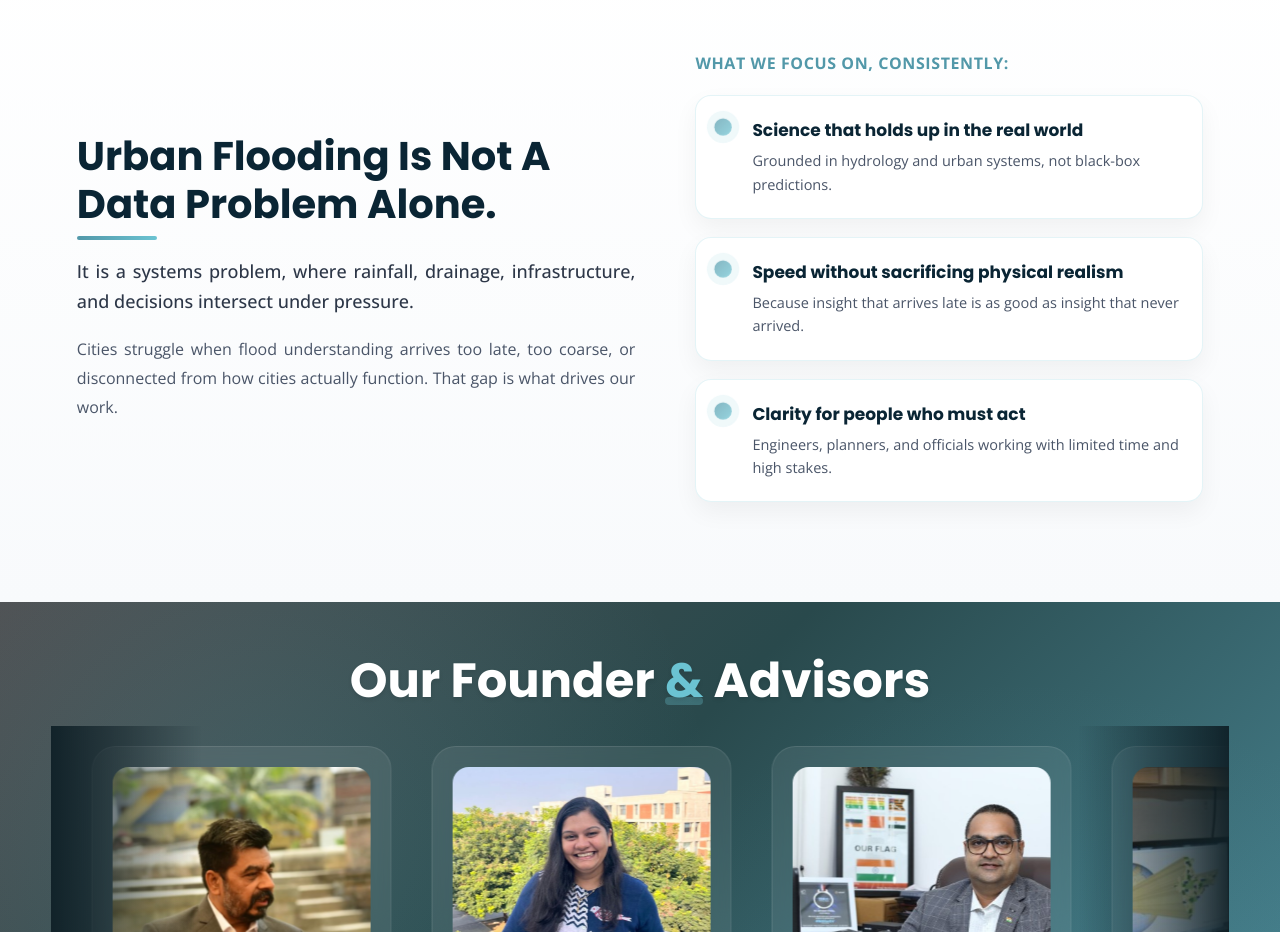
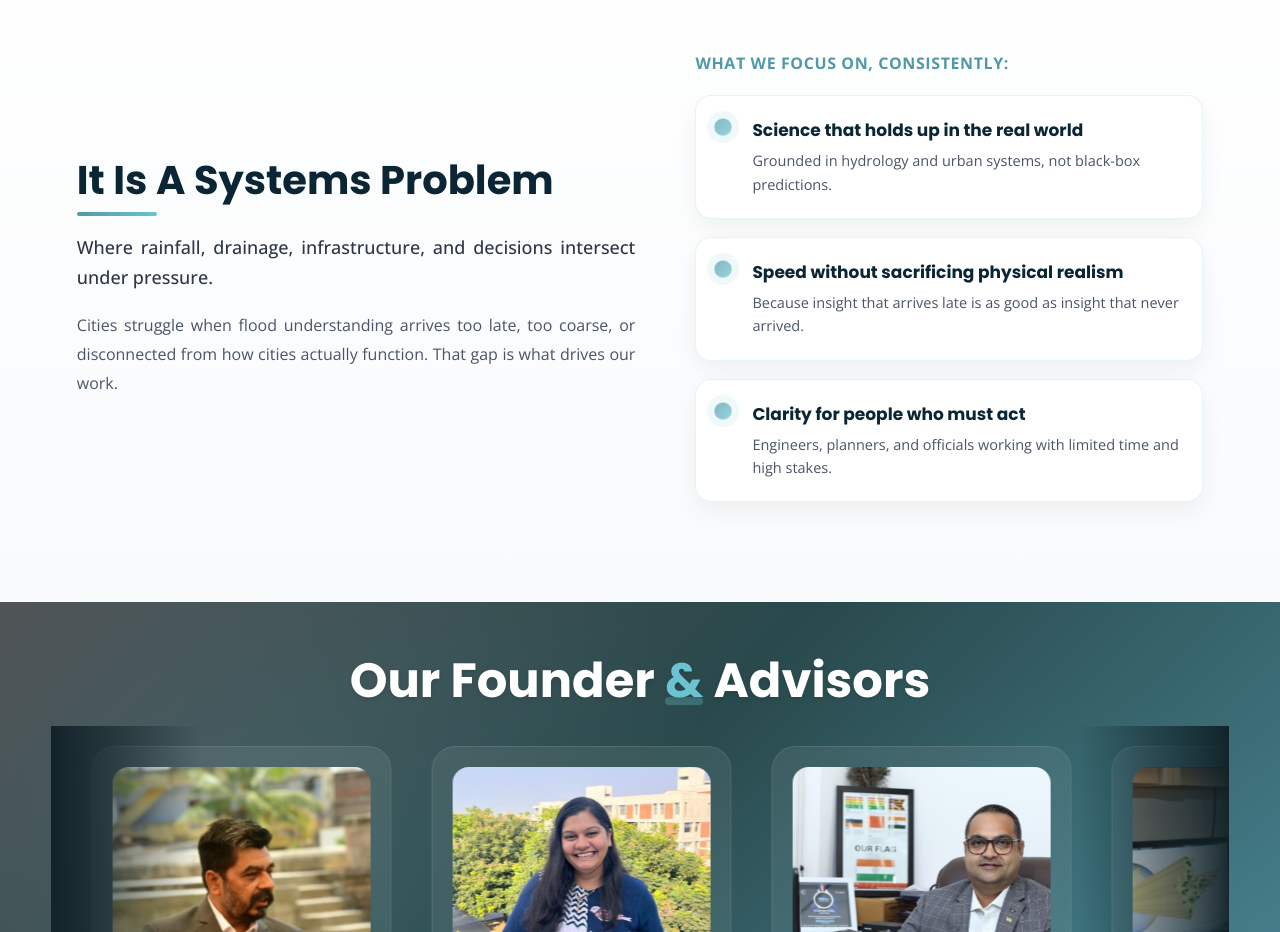
Before and after one commit to Ravi22110219/AIResQWeb, a React (Vite) app: page / in a window 1280 px wide. Shown: the part 3100-4032 px from the top of the page. Built offline with nearby package versions, Linux system fonts and the light colour scheme.

Commit message:
text Update

```diff
--- a/src/Components/UrbanProblemSection/UrbanProblemSection.jsx
+++ b/src/Components/UrbanProblemSection/UrbanProblemSection.jsx
@@ -22,10 +22,10 @@ const UrbanProblemSection = () => {
       <div className={styles.container}>
         {/* Left Content */}
         <div className={styles.left}>
-          <h2>Urban Flooding Is Not A Data Problem Alone.</h2>
+          <h2>It Is A Systems Problem</h2>
 
           <p className={styles.lead}>
-            It is a systems problem, where rainfall, drainage, infrastructure,
+            Where rainfall, drainage, infrastructure,
             and decisions intersect under pressure.
           </p>
 
```
